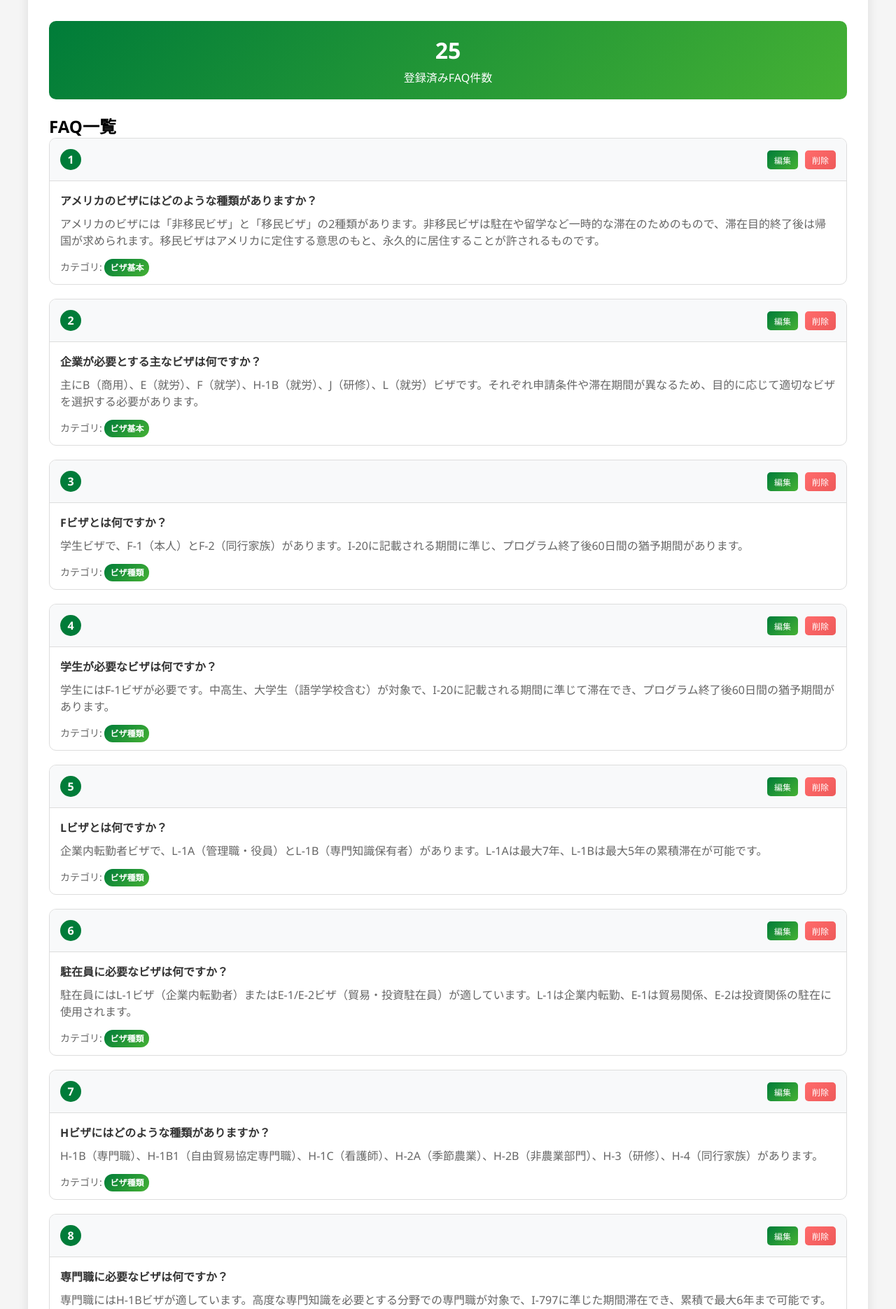
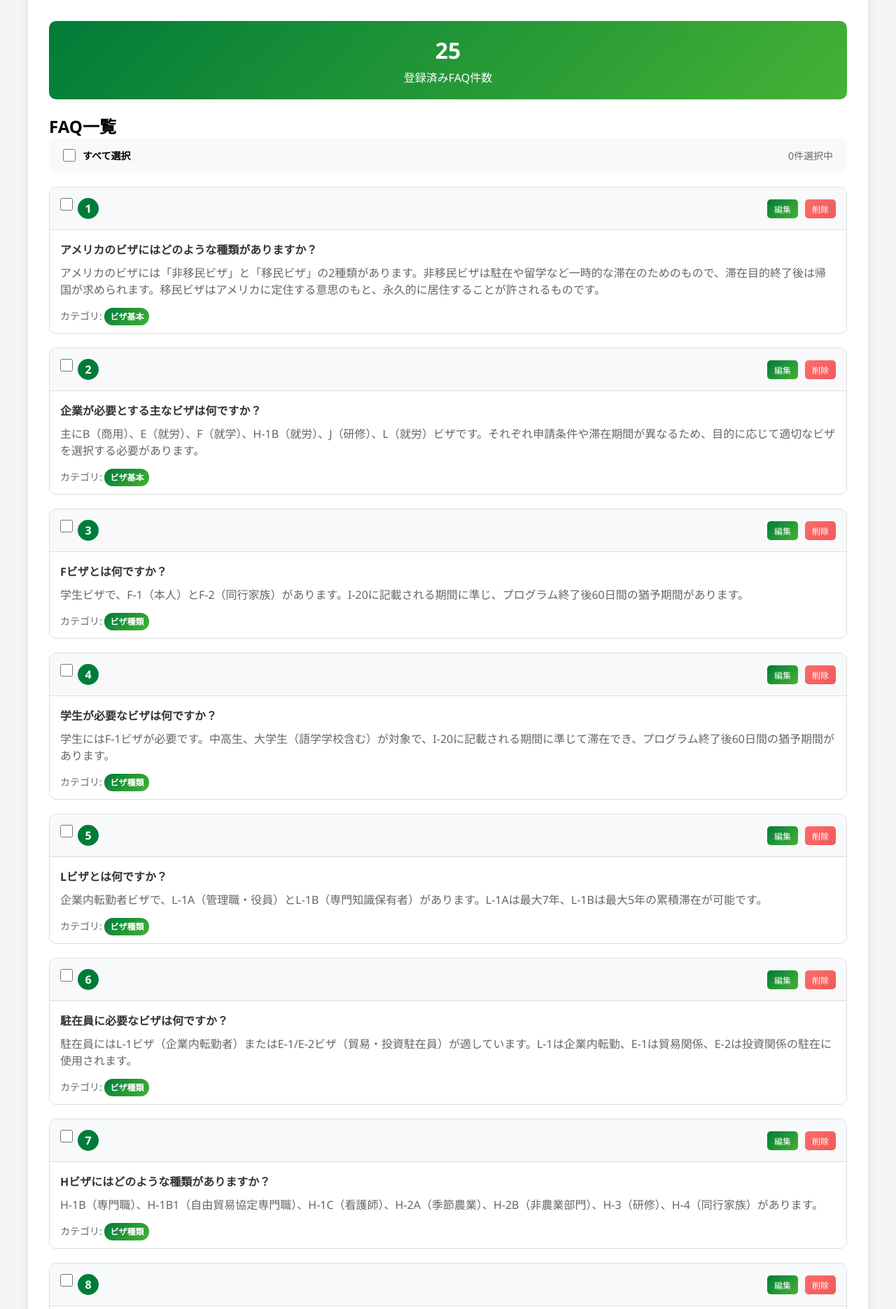
Before and after one commit to kyuwatanabe/faq_system, a Flask app: page /admin in a window 1280 px wide. Shown: the part 115-1986 px from the top of the page at 70% size. Run offline with Flask 3, Linux system fonts and the light colour scheme.

Commit message:
Add batch delete functionality to FAQ list
- Add checkbox selection for each FAQ item
- Add "Select All" checkbox with indeterminate state support
- Add batch delete button (shows only when items selected)
- Visual feedback: selected items highlighted in red
- Add /admin/batch_delete endpoint with proper index sorting
- Prevent index shifting by deleting in reverse order
- Confirmation dialog before batch deletion

🤖 Generated with [Claude Code](https://claude.com/claude-code)

Co-Authored-By: Claude <noreply@anthropic.com>

```diff
--- a/templates/admin.html
+++ b/templates/admin.html
@@ -339,6 +339,85 @@
             font-size: 32px;
             margin-bottom: 5px;
         }
+
+        .batch-actions-bar {
+            display: flex;
+            justify-content: space-between;
+            align-items: center;
+            margin-bottom: 20px;
+            padding: 15px 20px;
+            background: #f8f9fa;
+            border-radius: 8px;
+        }
+
+        .select-all-container {
+            display: flex;
+            align-items: center;
+            gap: 10px;
+        }
+
+        .select-all-container input[type="checkbox"] {
+            width: 18px;
+            height: 18px;
+            cursor: pointer;
+        }
+
+        .select-all-container label {
+            font-size: 14px;
+            cursor: pointer;
+            user-select: none;
+            font-weight: bold;
+        }
+
+        .selected-info {
+            font-size: 14px;
+            color: #666;
+        }
+
+        .btn-batch-delete {
+            background: #dc3545;
+            color: white;
+            padding: 10px 20px;
+            border: none;
+            border-radius: 5px;
+            cursor: pointer;
+            font-size: 14px;
+            font-weight: bold;
+            display: none;
+        }
+
+        .btn-batch-delete.active {
+            display: inline-block;
+        }
+
+        .btn-batch-delete:hover {
+            background: #c82333;
+        }
+
+        .faq-item {
+            position: relative;
+        }
+
+        .faq-item.selected {
+            background: #fff8f8;
+            border-left: 4px solid #dc3545;
+        }
+
+        .faq-checkbox {
+            position: absolute;
+            left: 15px;
+            top: 15px;
+        }
+
+        .faq-checkbox input[type="checkbox"] {
+            width: 18px;
+            height: 18px;
+            cursor: pointer;
+        }
+
+        .faq-header {
+            padding-left: 40px;
+        }
     </style>
 </head>
 <body>
@@ -362,16 +441,29 @@
             <!-- FAQ一覧 -->
             <div class="faq-list">
                 <h2>FAQ一覧</h2>
+
+                <div class="batch-actions-bar">
+                    <div class="select-all-container">
+                        <input type="checkbox" id="select-all-faq">
+                        <label for="select-all-faq">すべて選択</label>
+                    </div>
+                    <span class="selected-info"><span id="selected-count-faq">0</span>件選択中</span>
+                    <button class="btn-batch-delete" id="batch-delete-btn" onclick="batchDeleteFAQ()">
+                        🗑️ まとめて削除
+                    </button>
+                </div>
+
+                <form id="batch-delete-form" method="POST" action="/admin/batch_delete">
                 {% for faq in faqs %}
                 <div class="faq-item">
+                    <div class="faq-checkbox">
+                        <input type="checkbox" name="faq_indices" value="{{ loop.index0 }}" class="faq-select">
+                    </div>
                     <div class="faq-header">
                         <div class="faq-number">{{ loop.index }}</div>
                         <div class="faq-actions">
                             <button class="btn btn-small" onclick="toggleEdit({{ loop.index0 }})">編集</button>
-                            <form method="post" action="/admin/delete/{{ loop.index0 }}" style="display: inline;"
-                                  onsubmit="return confirm('このFAQを削除してもよろしいですか？');">
-                                <button type="submit" class="btn btn-danger btn-small">削除</button>
-                            </form>
+                            <button type="button" class="btn btn-danger btn-small" onclick="deleteSingleFAQ({{ loop.index0 }})">削除</button>
                         </div>
                     </div>
                     <div class="faq-content">
@@ -402,6 +494,7 @@
                     </div>
                 </div>
                 {% endfor %}
+                </form>
             </div>
         </div>
     </div>
@@ -415,6 +508,91 @@
                 editForm.style.display = 'none';
             }
         }
+
+        // チェックボックスの状態管理
+        const faqCheckboxes = document.querySelectorAll('.faq-select');
+        const selectAllFaqCheckbox = document.getElementById('select-all-faq');
+        const batchDeleteBtn = document.getElementById('batch-delete-btn');
+        const selectedCountFaq = document.getElementById('selected-count-faq');
+
+        function updateFAQSelectionUI() {
+            const checkedBoxes = document.querySelectorAll('.faq-select:checked');
+            const count = checkedBoxes.length;
+
+            // 選択数を更新
+            selectedCountFaq.textContent = count;
+
+            // バッチ削除ボタンの表示/非表示
+            if (count > 0) {
+                batchDeleteBtn.classList.add('active');
+            } else {
+                batchDeleteBtn.classList.remove('active');
+            }
+
+            // 選択されたアイテムのハイライト
+            document.querySelectorAll('.faq-item').forEach(item => {
+                const checkbox = item.querySelector('.faq-select');
+                if (checkbox && checkbox.checked) {
+                    item.classList.add('selected');
+                } else {
+                    item.classList.remove('selected');
+                }
+            });
+
+            // 全選択チェックボックスの状態
+            if (count === faqCheckboxes.length && count > 0) {
+                selectAllFaqCheckbox.checked = true;
+                selectAllFaqCheckbox.indeterminate = false;
+            } else if (count > 0) {
+                selectAllFaqCheckbox.checked = false;
+                selectAllFaqCheckbox.indeterminate = true;
+            } else {
+                selectAllFaqCheckbox.checked = false;
+                selectAllFaqCheckbox.indeterminate = false;
+            }
+        }
+
+        // 全選択/解除
+        if (selectAllFaqCheckbox) {
+            selectAllFaqCheckbox.addEventListener('change', function() {
+                faqCheckboxes.forEach(cb => cb.checked = this.checked);
+                updateFAQSelectionUI();
+            });
+        }
+
+        // 個別チェックボックス
+        faqCheckboxes.forEach(cb => {
+            cb.addEventListener('change', updateFAQSelectionUI);
+        });
+
+        // まとめて削除
+        function batchDeleteFAQ() {
+            const checkedBoxes = document.querySelectorAll('.faq-select:checked');
+            const count = checkedBoxes.length;
+
+            if (count === 0) {
+                alert('削除するFAQを選択してください');
+                return;
+            }
+
+            if (confirm(`選択した${count}件のFAQを削除してもよろしいですか？\n\nこの操作は取り消せません。`)) {
+                document.getElementById('batch-delete-form').submit();
+            }
+        }
+
+        // 個別削除
+        function deleteSingleFAQ(index) {
+            if (confirm('このFAQを削除してもよろしいですか？')) {
+                const form = document.createElement('form');
+                form.method = 'POST';
+                form.action = '/admin/delete/' + index;
+                document.body.appendChild(form);
+                form.submit();
+            }
+        }
+
+        // 初期化
+        updateFAQSelectionUI();
     </script>
 </body>
 </html>
--- a/web_app.py
+++ b/web_app.py
@@ -88,6 +88,31 @@ def delete_faq(index):
     """FAQ削除"""
     faq_system.delete_faq(index)
     faq_system.save_faq_data()
+    return redirect(url_for('admin'))
+
+@app.route('/admin/batch_delete', methods=['POST'])
+def batch_delete_faq():
+    """複数のFAQをまとめて削除"""
+    faq_indices = request.form.getlist('faq_indices')
+
+    if not faq_indices:
+        print("[DEBUG] まとめて削除: 選択されたFAQがありません")
+        return redirect(url_for('admin'))
+
+    # インデックスを降順にソートして削除（大きい方から削除しないとインデックスがずれる）
+    indices = sorted([int(idx) for idx in faq_indices], reverse=True)
+
+    success_count = 0
+    for idx in indices:
+        try:
+            faq_system.delete_faq(idx)
+            success_count += 1
+            print(f"[DEBUG] FAQ削除成功: インデックス {idx}")
+        except Exception as e:
+            print(f"[DEBUG] FAQ削除失敗: インデックス {idx}, エラー: {e}")
+
+    faq_system.save_faq_data()
+    print(f"[DEBUG] まとめて削除完了 - 成功: {success_count}件")
     return redirect(url_for('admin'))
 
 @app.route('/interactive_improvement')
```
